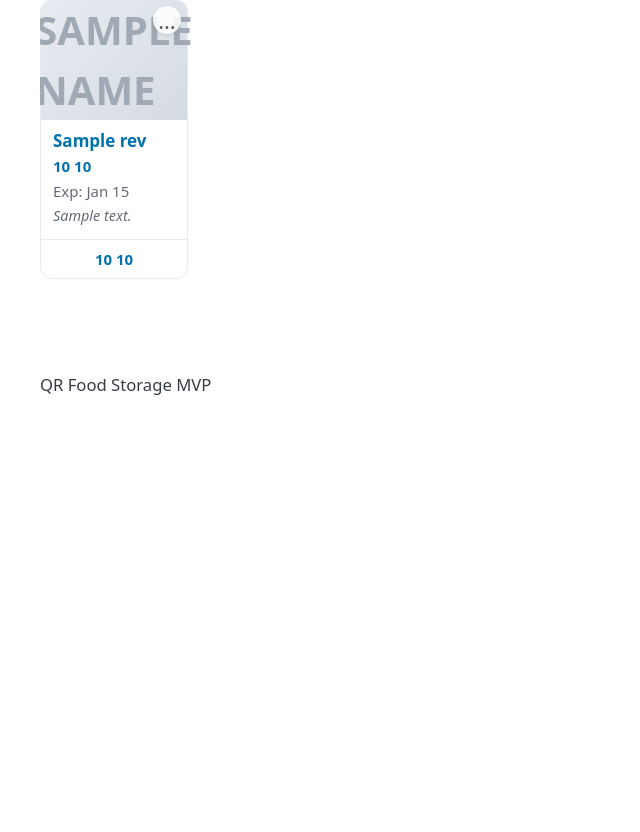
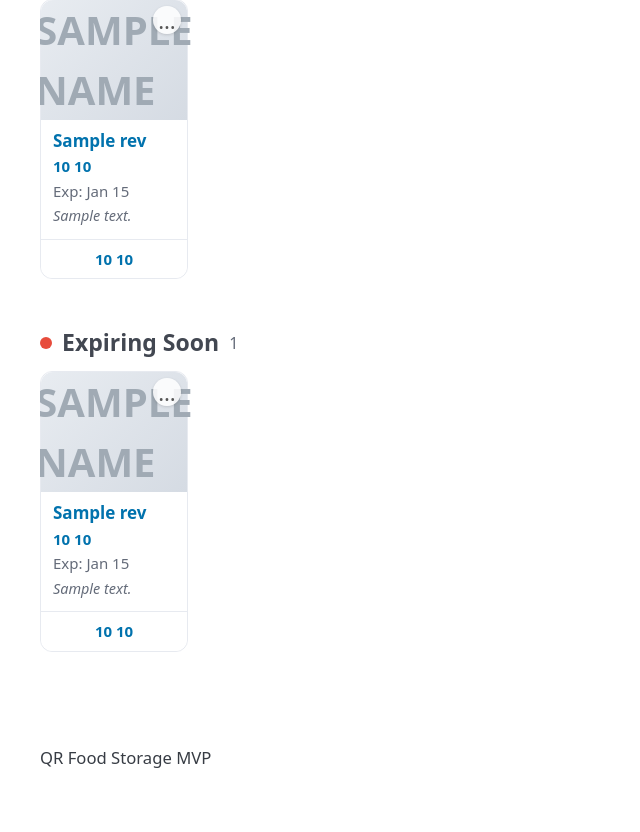
Before and after one commit to ksindy/qr-food-storage, a FastAPI app: template app/templates/items/list.html in a window 1280 px wide. Shown: the part 678-1510 px from the top of the page, without its empty margins (0-640 px from the left). Before the commit the page ends 1073 px from the top, so only its background shows below. Run offline with FastAPI, Linux system fonts and the light colour scheme; the template is opened without the code that fills it: most values are stand-ins (such as "Sample title", 1, 10 or a date in 2020); some libraries are stand-ins or nearby versions.

Commit message:
Add "Expiring Soon" carousel at bottom of browse page
Automatically shows items with expiration dates within the next 3 days.
Uses a red dot indicator to draw attention.

Co-Authored-By: Claude Opus 4.6 <noreply@anthropic.com>

```diff
--- a/app/static/css/app.css
+++ b/app/static/css/app.css
@@ -521,6 +521,10 @@ span.badge.badge-location[data-location="freezer"] {
     color: #fff;
 }
 
+.expiring-dot {
+    background: #e74c3c !important;
+}
+
 /* ================================================================
    PRINTABLE LABEL (label.html uses inline styles mostly)
    ================================================================ */
--- a/app/templates/items/list.html
+++ b/app/templates/items/list.html
@@ -163,7 +163,74 @@
 </div>
 {% endfor %}
 
-{% if not sections %}
+{% if expiring_soon %}
+<div class="location-section expiring-soon-section">
+    <div class="section-header">
+        <span class="section-dot expiring-dot"></span>
+        <h3>Expiring Soon</h3>
+        <span class="section-count">{{ expiring_soon|length }}</span>
+    </div>
+    <div class="carousel">
+            {% for rev in expiring_soon %}
+            <div class="product-card">
+                <button class="card-menu-btn" onclick="event.preventDefault(); event.stopPropagation(); toggleMenu(this)" type="button">&hellip;</button>
+                <div class="card-menu">
+                    <a href="/i/{{ rev.item.public_id }}">View details</a>
+                    <a href="/i/{{ rev.item.public_id }}/edit">Edit</a>
+                    <form method="post" action="/i/{{ rev.item.public_id }}/delete" onsubmit="event.stopPropagation(); return confirm('Delete this item?')">
+                        <button type="submit" class="menu-delete">Delete</button>
+                    </form>
+                </div>
+                <a href="/i/{{ rev.item.public_id }}" class="card-link">
+                    {% if rev.photo_filename %}
+                    <img src="{{ photo_url(rev.photo_filename) }}" alt="" class="product-card-photo">
+                    {% else %}
+                    <div class="product-card-placeholder">
+                        <span>{{ rev.name[0]|upper }}</span>
+                    </div>
+                    {% endif %}
+                    <div class="product-card-body">
+                        <p class="product-card-name">{{ rev.name }}</p>
+                        {% if rev.amount %}
+                        <p class="product-card-amount">{{ rev.amount }}{% if rev.amount_unit %} {{ rev.amount_unit }}{% endif %}</p>
+                        {% endif %}
+                        {% if rev.expiration_date %}
+                        <p class="product-card-meta">
+                            Exp: {{ rev.expiration_date.strftime('%b %d') }}
+                        </p>
+                        {% endif %}
+                        {% if rev.notes %}
+                        <p class="product-card-notes">{{ rev.notes.split('\n')[0] }}</p>
+                        {% endif %}
+                    </div>
+                </a>
+                <div style="position:relative">
+                    <button type="button" class="amount-edit-btn" onclick="event.preventDefault(); event.stopPropagation(); toggleAmountEdit(this)">
+                        {% if rev.amount %}{{ rev.amount }}{% if rev.amount_unit %} {{ rev.amount_unit }}{% endif %}{% else %}+ Qty{% endif %}
+                    </button>
+                    <div class="amount-popup">
+                        <div class="amount-popup-label">Update Amount</div>
+                        <form class="amount-popup-form" method="post" action="/i/{{ rev.item.public_id }}/amount" onclick="event.stopPropagation()">
+                            <div class="amount-popup-row">
+                                <input type="number" name="amount" step="any" min="0" placeholder="0" value="{{ rev.amount if rev.amount is not none else '' }}">
+                                <select name="amount_unit">
+                                    <option value="">--</option>
+                                    {% for u in ["qty", "cups", "oz", "lbs", "grams", "liters", "ml"] %}
+                                    <option value="{{ u }}" {% if rev.amount_unit == u %}selected{% endif %}>{{ u }}</option>
+                                    {% endfor %}
+                                </select>
+                            </div>
+                            <button type="submit" class="amount-save-btn">Save</button>
+                        </form>
+                    </div>
+                </div>
+            </div>
+            {% endfor %}
+    </div>
+</div>
+{% endif %}
+
+{% if not sections and not tag_sections and not expiring_soon %}
 <p style="text-align:center;color:var(--pico-muted-color);margin-top:3rem">
     No items found. <a href="/items/new">Create one</a>.
 </p>
```
Also changed, not shown: app/routes/items.py (+12 -1 lines).
